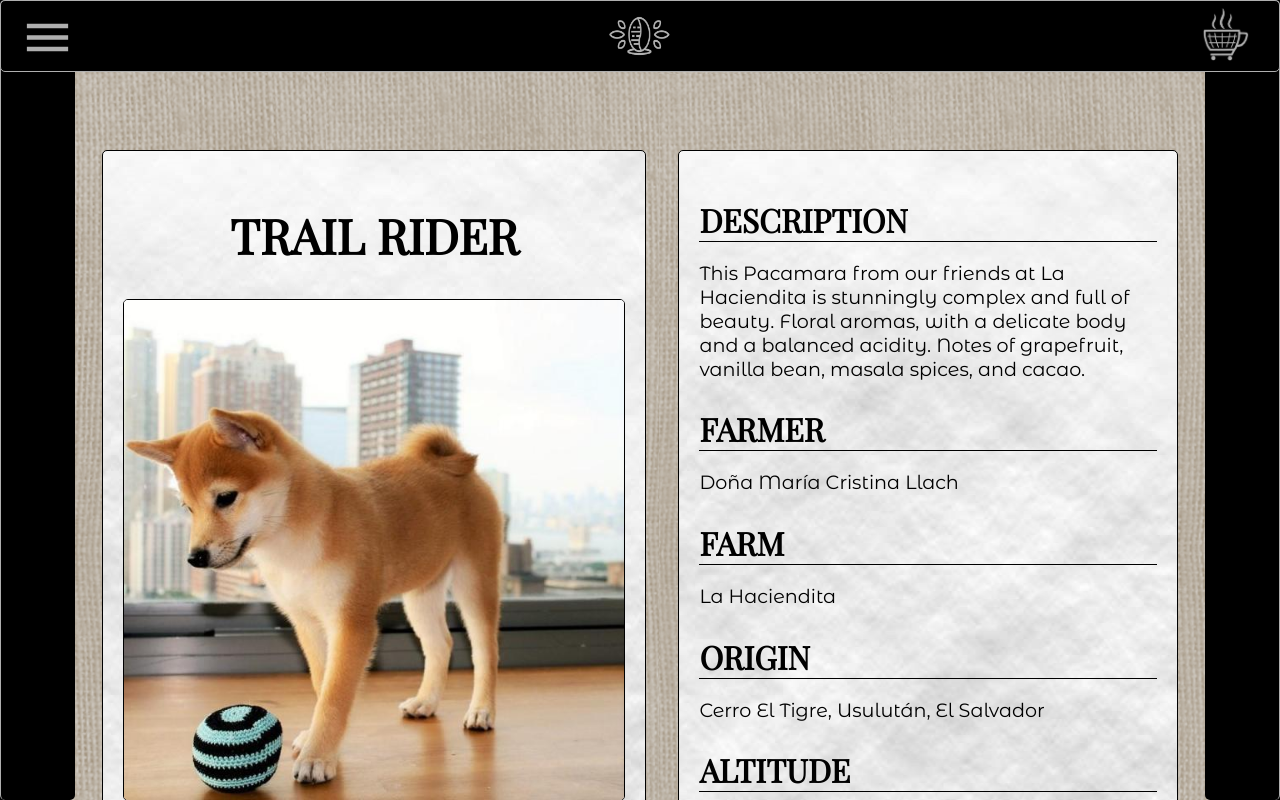
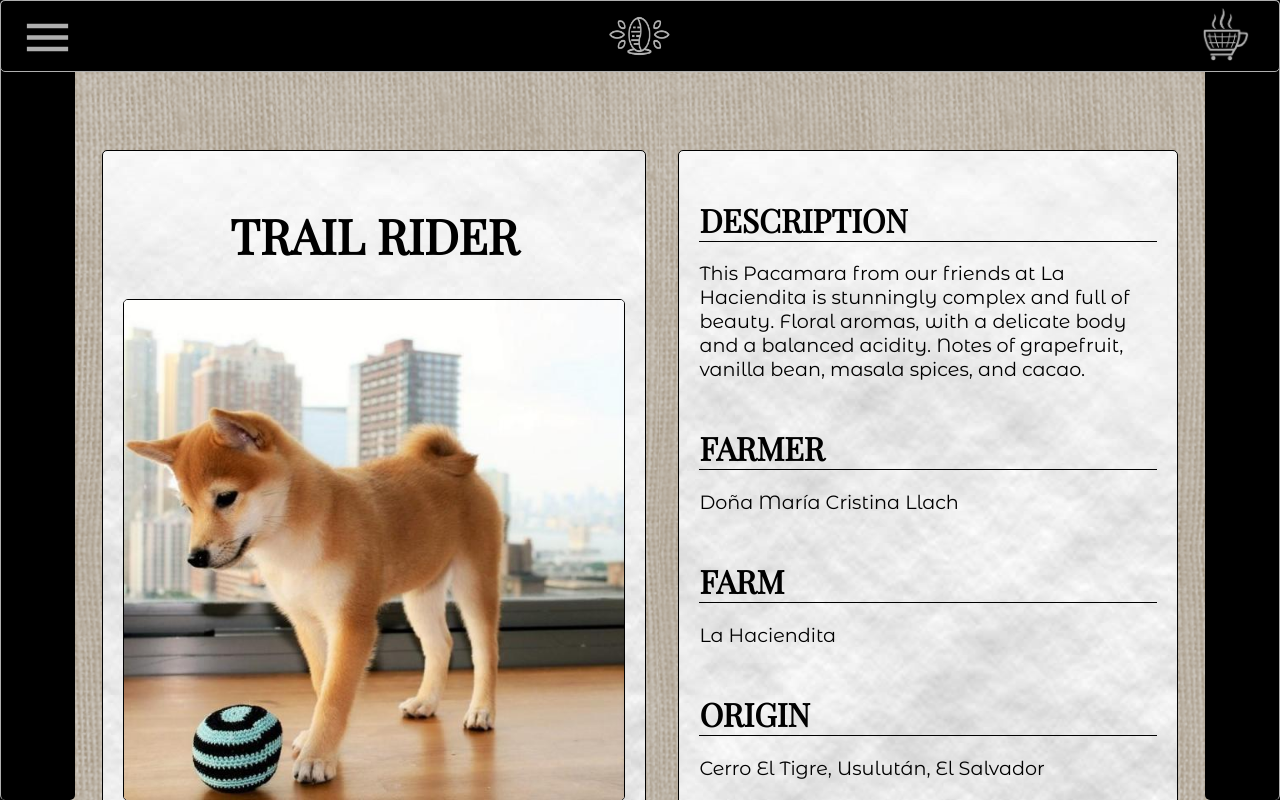
Before and after one commit to caelinp/rider-coffee-roaster, a React (Create React App) app: page /rider-coffee-roaster/products/0/trail-rider in a window 1280 px wide. Built offline with nearby package versions, Linux system fonts and the light colour scheme.

Commit message:
cleaned up product page formatting

```diff
--- a/src/AboutUsPage.css
+++ b/src/AboutUsPage.css
@@ -41,7 +41,7 @@ body, html {
 .about-us-text-content {
   width: 90%;
   text-align: left;
-  background-image: url('./img/background0-no-logo.jpg');
+  background-image: url('./img/background0-no-logo.png');
   border: 1px solid black;
   border-radius: 15px;
   padding: 5%;
--- a/src/AllProductsPage.css
+++ b/src/AllProductsPage.css
@@ -68,7 +68,7 @@ body, html {
 
 .products-container {
   margin: 0 15%;
-  background-image: url('./img/background0-no-logo.jpg');
+  background-image: url('./img/background0-no-logo.png');
   border: 2px solid black;
   border-radius: 10px;
   flex-grow: 1;
--- a/src/ContactUsPage.css
+++ b/src/ContactUsPage.css
@@ -50,7 +50,7 @@ body, html {
 .contact-us-text-content {
   width: 90%;
   text-align: left;
-  background-image: url('./img/background0-no-logo.jpg');
+  background-image: url('./img/background0-no-logo.png');
   border: 1px solid black;
   border-radius: 15px;
   padding: 5%;
--- a/src/ProductInfoPage.css
+++ b/src/ProductInfoPage.css
@@ -49,7 +49,7 @@ body, html {
   padding: 20px;
   width: 90%;
   height: fit-content;
-  background-image: url('./img/background0-no-logo.jpg');
+  background-image: url('./img/background0-no-logo.png');
 }
 
 .product-main-image {
@@ -71,9 +71,12 @@ body, html {
   margin-top: 5rem;
   padding: 20px;
   width: 90%;
-  height: fit-content;
-  background-image: url('./img/background0-no-logo.jpg');
+  background-image: url('./img/background0-no-logo.png');
   margin-bottom: 5rem;
+  display: flex;
+  flex-direction: column;
+  flex-grow: 1;
+  transition: transform 1s ease-in-out;
 }
 
 .info-field {
--- a/src/ShoppingCartPage.css
+++ b/src/ShoppingCartPage.css
@@ -46,9 +46,9 @@
     overflow-y: auto;
     overflow-x: hidden;
     color: black;
-    border: 1px solid black;
+    border: 4px solid black;
     border-radius: 15px;
-    background-image: url('./img/background0-no-logo.jpg');
+    background-image: url('./img/background0-no-logo.png');
 }
 
 .order-items-container {
```
Also changed, not shown: src/img/background0-no-logo.png (renamed from src/img/background0-no-logo.jpg), src/img/background1-no-logo.png (renamed from src/img/background-no-logo1.png).
